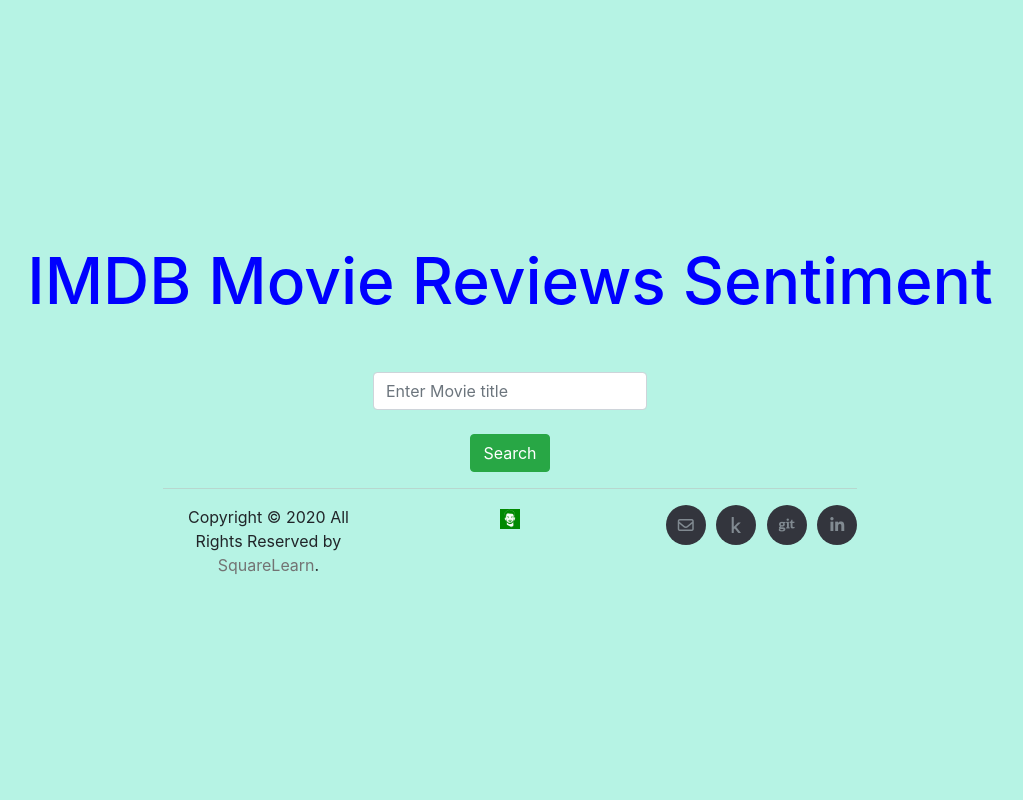
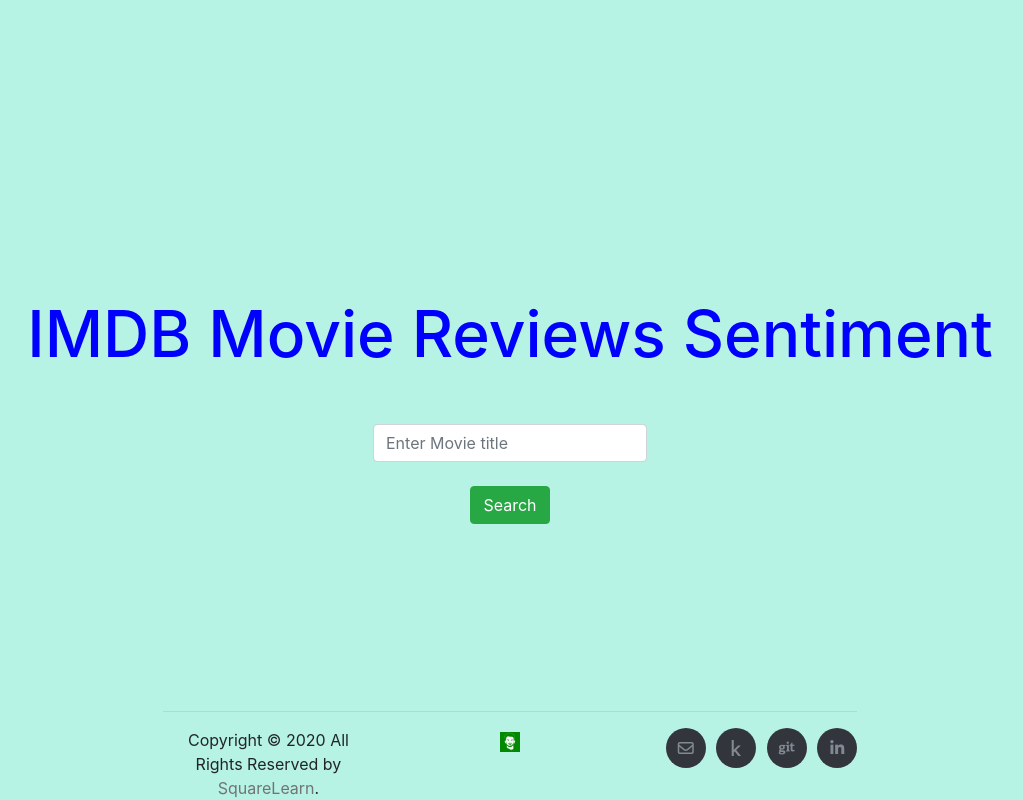
Before and after one commit to samp-suman/IMDB-movie-review-sentiments, a Flask app: page / in a window 1280 px wide. Shown: the whole page, without its empty margins (130-1153 px from the left). Run offline with Flask 2, Linux system fonts and the light colour scheme; parts of the project's set-up code (start-up, migrations or seed data) failed here and were passed over; some libraries are stand-ins or nearby versions.

Commit message:
Add files via upload

```diff
--- a/templates/index.html
+++ b/templates/index.html
@@ -77,7 +77,7 @@
             }
             .site-footer a:hover
             {
-              color:#3366cc;
+              color:#B6F3E4;
               text-decoration:none;
             }
             .footer-links
@@ -390,7 +390,7 @@
 
 
       <!-- Site footer -->
-    <footer class="site-footer">
+    <footer class="site-footer" style="position:absolute;bottom:0%;">
       <div class="container">
         <hr style="">
       </div>
```
